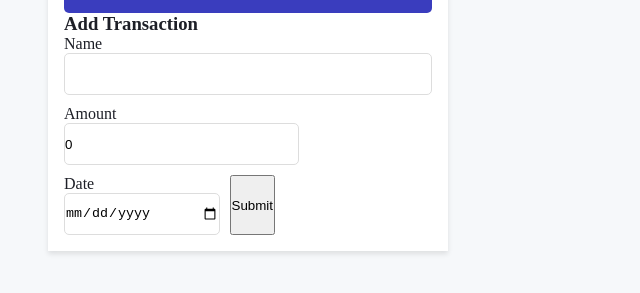
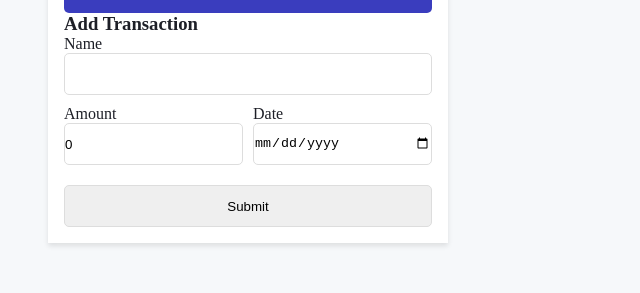
Before and after one commit to TKEYES00/financeTracker, a plain HTML site: page index.html in a window 1280 px wide. Shown: the part 261-554 px from the top of the page, without its empty margins (0-640 px from the left). Drawn offline with Linux system fonts and the light colour scheme.

Commit message:
fixing submit button

```diff
--- a/style.css
+++ b/style.css
@@ -69,12 +69,20 @@ form input{
     width: 100%;
     border: 1px solid #ddd;
     border-radius: 5px;
-    height:42px;
+    height: 42px;
 }
 
 form div:first-child{
     flex-basis: 100%;
 }
-fom div:nth-child(n+2){
+form div:nth-child(n+2){
     flex-basis: calc(50% - 5px);
 }
+
+form button{
+    width: 400px;
+    border: 1px solid #ddd;
+    border-radius: 5px;
+    height: 42px;
+    margin-top: 10px;
+}
```
